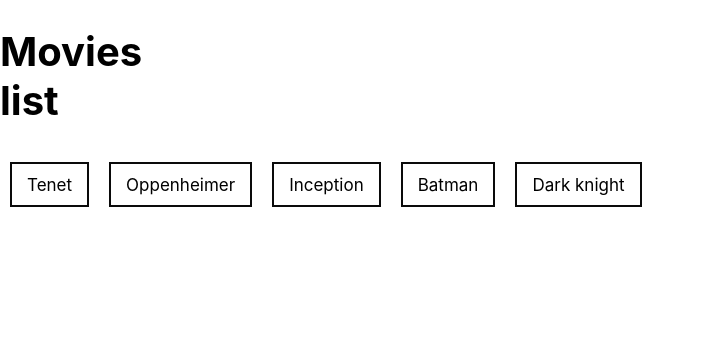
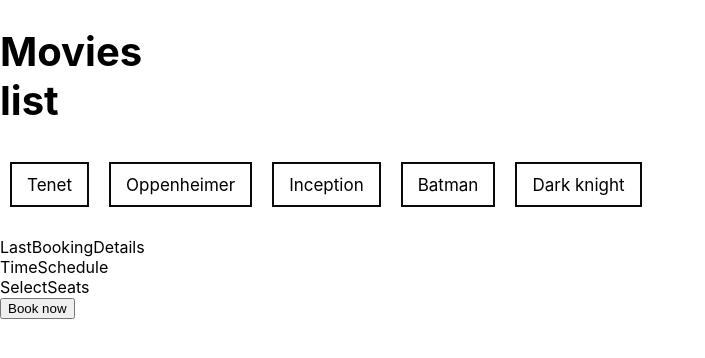
Before and after one commit to airan04/book-my-show, a React (Create React App) app in the folder frontend/: page / in a window 1280 px wide. Shown: the top 358 px of the page, without its empty margins (0-705 px from the left). Built offline with nearby package versions, Linux system fonts and the light colour scheme.

Commit message:
added more components

```diff
--- /dev/null
+++ b/frontend/src/Components/LastBookingDetails.js
@@ -0,0 +1,9 @@
+import React from 'react'
+
+const LastBookingDetails = () => {
+  return (
+    <div>LastBookingDetails</div>
+  )
+}
+
+export default LastBookingDetails
--- /dev/null
+++ b/frontend/src/Components/SelectSeats.js
@@ -0,0 +1,9 @@
+import React from 'react'
+
+const SelectSeats = () => {
+  return (
+    <div>SelectSeats</div>
+  )
+}
+
+export default SelectSeats
--- /dev/null
+++ b/frontend/src/Components/TimeSchedule.js
@@ -0,0 +1,9 @@
+import React from 'react'
+
+const TimeSchedule = () => {
+  return (
+    <div>TimeSchedule</div>
+  )
+}
+
+export default TimeSchedule
--- a/frontend/src/Pages/Home.js
+++ b/frontend/src/Pages/Home.js
@@ -1,11 +1,26 @@
 import React from 'react'
 import SelectMovie from '../Components/SelectMovie'
 import '../Css/Home.css'
+import TimeSchedule from '../Components/TimeSchedule'
+import SelectSeats from '../Components/SelectSeats'
+import LastBookingDetails from '../Components/LastBookingDetails'
+
+
 const Home = () => {
   return (
+    <div className='container'>
     <div>
       <div className='select_movie_component'>
       <SelectMovie />
+      </div>
+      <div>
+        <LastBookingDetails/>
+      </div>
+      </div>
+      <div>
+        <TimeSchedule />
+        <SelectSeats />
+        <button>Book now</button>
       </div>
     </div>
   )
```
